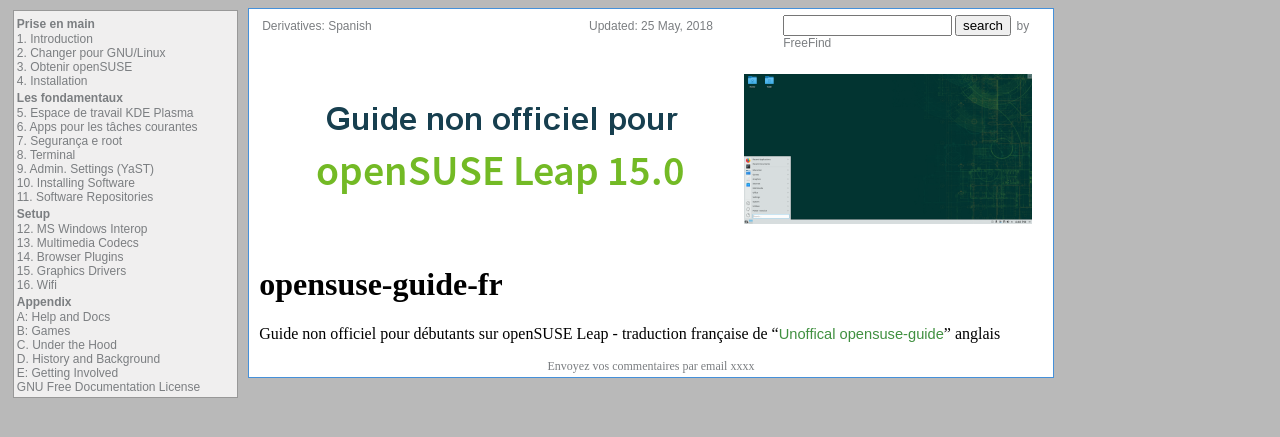
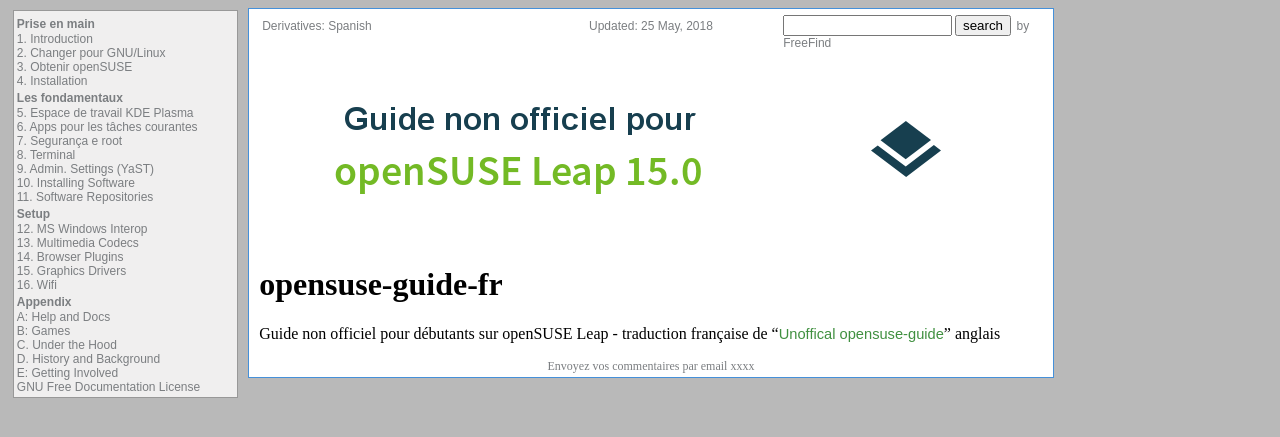
Before and after one commit to alionetasso/opensuse-guide-fr, a Jekyll site: the page built from README.md, in a window 1280 px wide. Shown: the top 437 px of the page. Built offline with Jekyll 4.4.1, drawn with Linux system fonts in a browser that asks for light colours; our own code applies the rules of GitHub Pages for plain Markdown files.

Commit message:
image logo leap

```diff
--- a/_includes/header2.html
+++ b/_includes/header2.html
@@ -81,7 +81,7 @@
 <tr>
 <td width="67%" align="center"><img src="{{ site.baseurl | append: '/images/pics/title.png' | replace: '//', '/' }}" alt="title" />
 </td>
-<td width="33%" align="center"><img src="{{ site.baseurl | append: '/images/pics/desktop-title.png' | replace: '//', '/' }}" alt="?" class="pic" /></td>
+<td width="33%" align="center"><img src="{{ site.baseurl | append: '/images/pics/opensuse-regular-release-icon.svg' | replace: '//', '/' }}" alt="?" class="pic" /></td>
 <!--<td width="33%" align="center"><img src="http://counter.opensuse.org/small" alt="?" class="pic" /></td> -->
 </tr>
 </table>
```
Also changed, not shown: images/pics/opensuse-regular-release-icon.svg (added).
